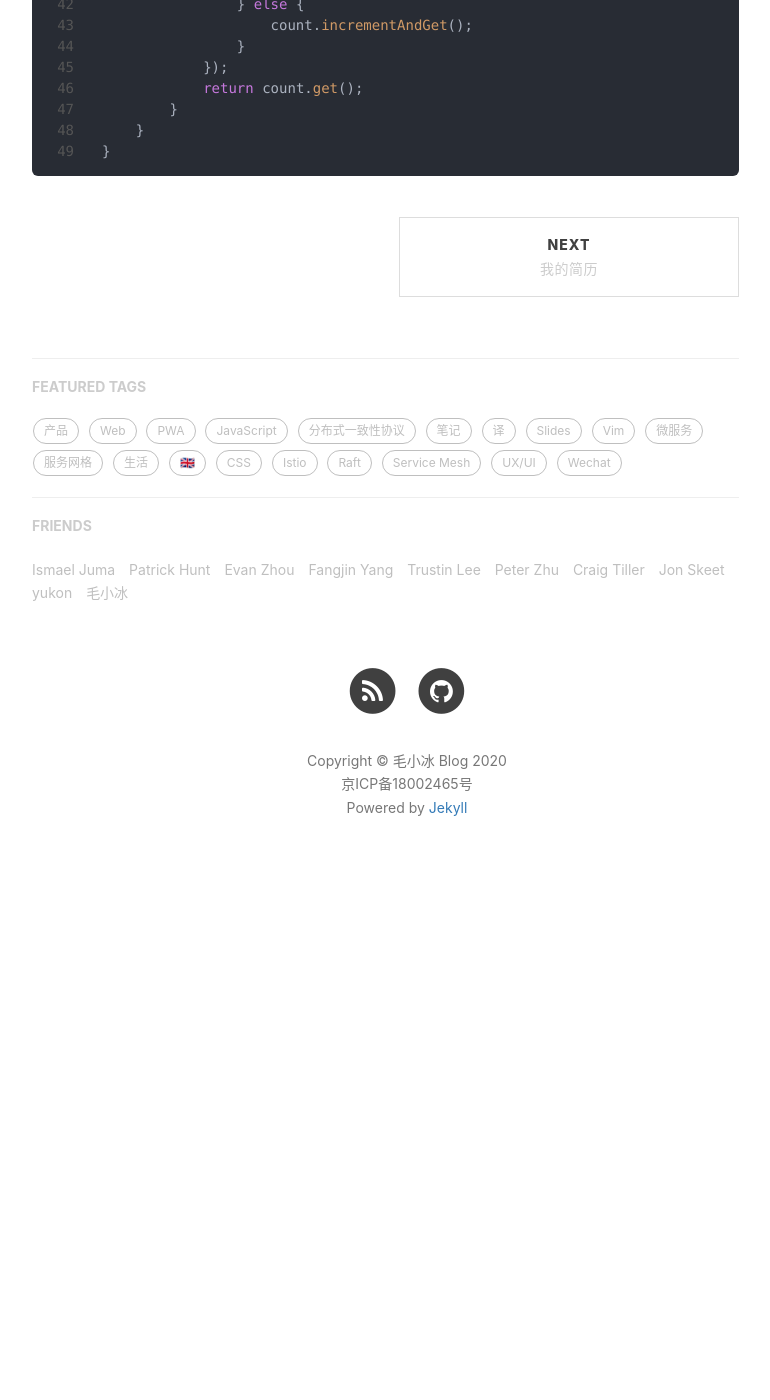
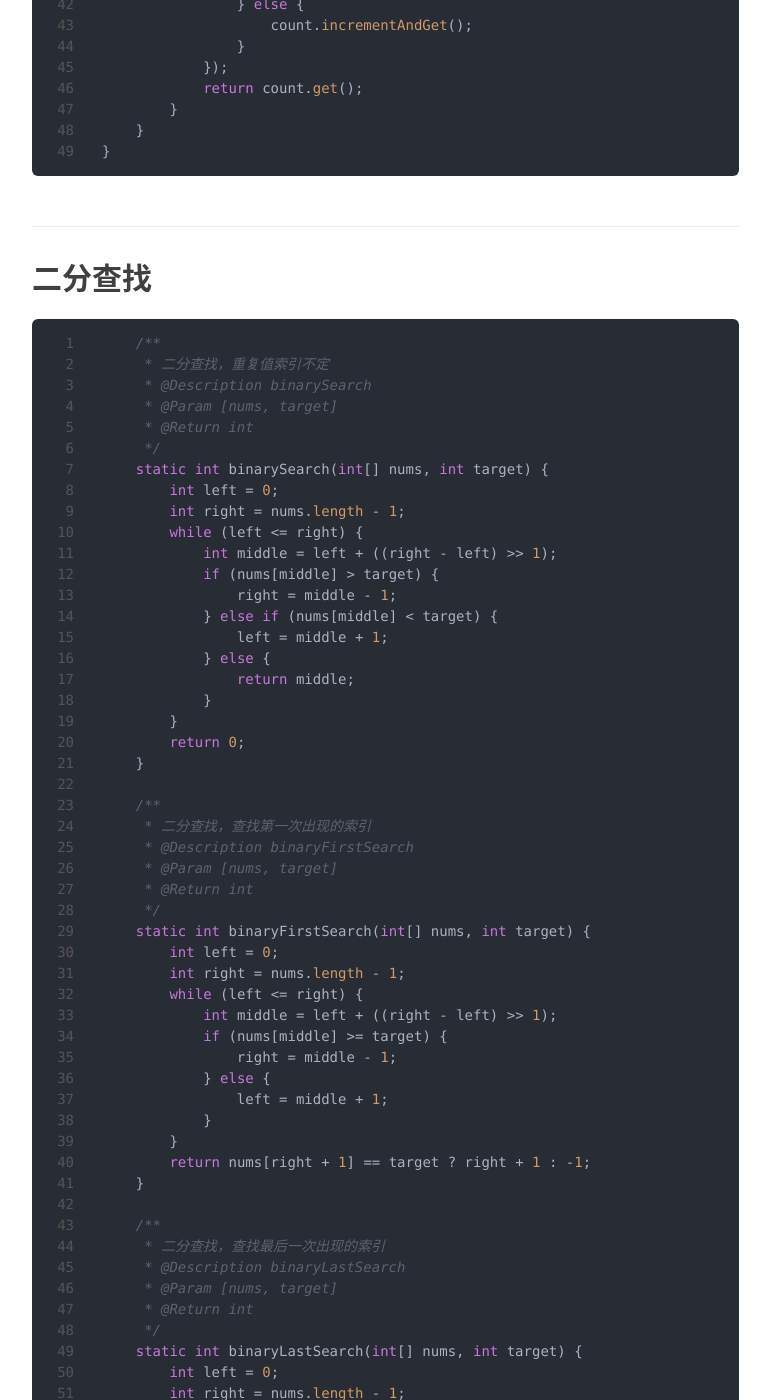
Before and after one commit to alishangtian/techblog, a Jekyll site: the page built from _posts/1970-01-01-code.md, in a window 1280 px wide and 1400 px high, scrolled down 8388 px. Shown: the whole window, without its empty margins (233-1003 px from the left). Built offline with Jekyll 4.4.1, drawn with Linux system fonts in a browser that asks for light colours; nearby versions of some CDN libraries; comment, search, counter and statistics services are not loaded; before the commit the page ends 9300 px from its top, so only the background shows below that; some of the changed text lies outside the part shown.

Commit message:
添加二分查找

````diff
--- a/_posts/1970-01-01-code.md
+++ b/_posts/1970-01-01-code.md
@@ -347,3 +347,69 @@ public class QPSLimiter {
     }
 }
 ```
+
+## 二分查找
+
+```java
+    /**
+     * 二分查找，重复值索引不定
+     * @Description binarySearch
+     * @Param [nums, target]
+     * @Return int
+     */
+    static int binarySearch(int[] nums, int target) {
+        int left = 0;
+        int right = nums.length - 1;
+        while (left <= right) {
+            int middle = left + ((right - left) >> 1);
+            if (nums[middle] > target) {
+                right = middle - 1;
+            } else if (nums[middle] < target) {
+                left = middle + 1;
+            } else {
+                return middle;
+            }
+        }
+        return 0;
+    }
+
+    /**
+     * 二分查找，查找第一次出现的索引
+     * @Description binaryFirstSearch
+     * @Param [nums, target]
+     * @Return int
+     */
+    static int binaryFirstSearch(int[] nums, int target) {
+        int left = 0;
+        int right = nums.length - 1;
+        while (left <= right) {
+            int middle = left + ((right - left) >> 1);
+            if (nums[middle] >= target) {
+                right = middle - 1;
+            } else {
+                left = middle + 1;
+            }
+        }
+        return nums[right + 1] == target ? right + 1 : -1;
+    }
+
+    /**
+     * 二分查找，查找最后一次出现的索引
+     * @Description binaryLastSearch
+     * @Param [nums, target]
+     * @Return int
+     */
+    static int binaryLastSearch(int[] nums, int target) {
+        int left = 0;
+        int right = nums.length - 1;
+        while (left <= right) {
+            int middle = left + ((right - left) >> 1);
+            if (nums[middle] > target) {
+                right = middle - 1;
+            } else {
+                left = middle + 1;
+            }
+        }
+        return nums[right + 1] > target ? right + 1 : -1;
+    }
+```
````
